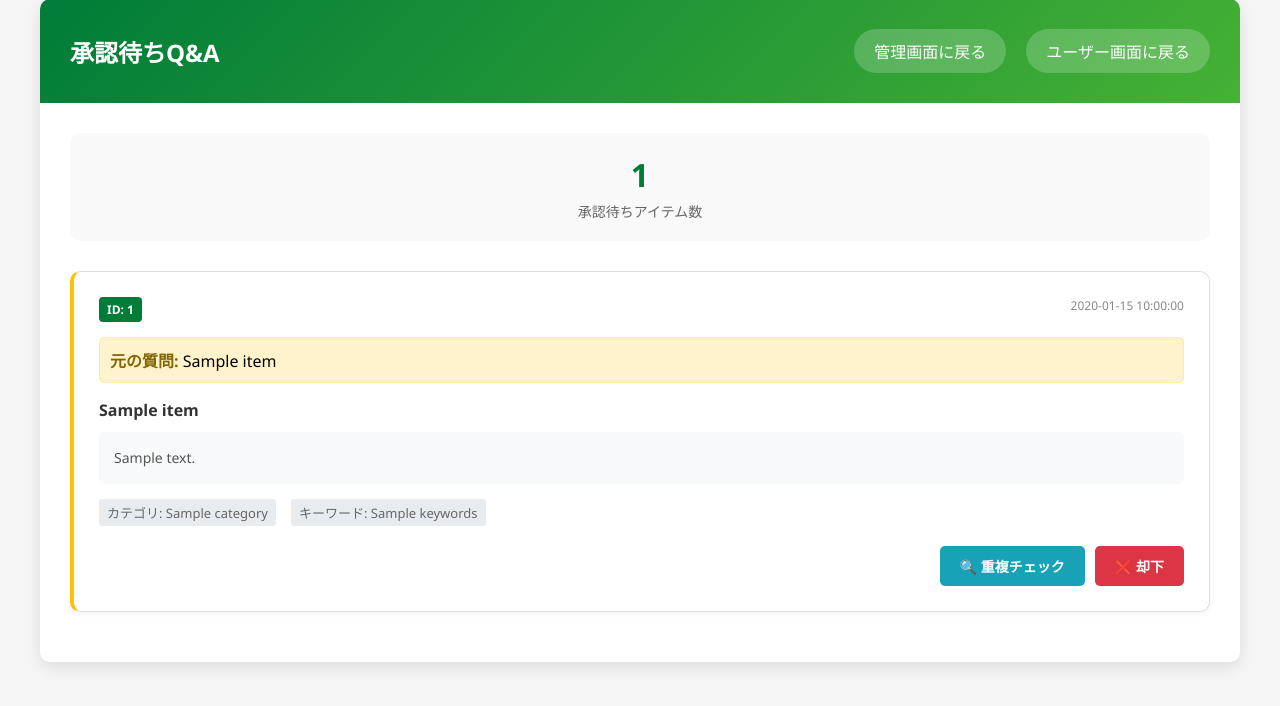
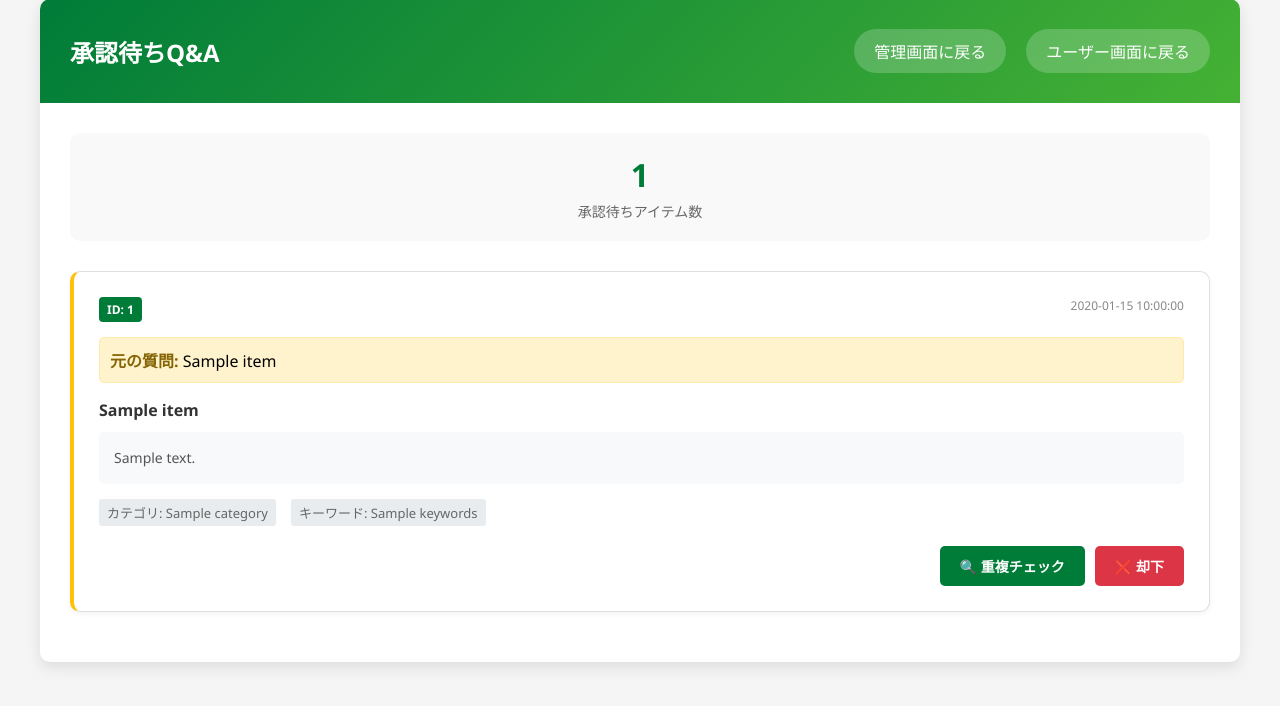
Before and after one commit to kyuwatanabe/faq_system, a Flask app: template templates/review_pending.html in a window 1280 px wide. Shown: the part 21-727 px from the top of the page. Run offline with Flask 3, Linux system fonts and the light colour scheme; the template is opened without the code that fills it: most values are stand-ins (such as "Sample title", 1, 10 or a date in 2020).

Commit message:
Fix button colors and add FAQ generation debugging
- Changed duplicate check button color from blue (#17a2b8) to green (#007c39)
- Added debug logging to mock FAQ generation to track the actual number generated
- This will help identify why only 5 FAQs are generated instead of the requested amount

🤖 Generated with [Claude Code](https://claude.ai/code)

Co-Authored-By: Claude <noreply@anthropic.com>

```diff
--- a/faq_system.py
+++ b/faq_system.py
@@ -793,6 +793,7 @@ class FAQSystem:
 
         # 要求された数だけFAQを生成（基本FAQをベースに繰り返しまたは拡張）
         mock_faqs = []
+        print(f"[DEBUG] モック生成要求数: {num_questions}, 基本FAQ数: {len(base_mock_faqs)}")
         for i in range(num_questions):
             base_faq = base_mock_faqs[i % len(base_mock_faqs)].copy()
             if i >= len(base_mock_faqs):
@@ -800,7 +801,9 @@ class FAQSystem:
                 base_faq['question'] = f"【追加生成】{base_faq['question']}"
                 base_faq['answer'] = f"【モック生成】{base_faq['answer']}"
             mock_faqs.append(base_faq)
+            print(f"[DEBUG] モックFAQ{i+1}生成: {base_faq['question'][:30]}...")
 
+        print(f"[DEBUG] 最終生成数: {len(mock_faqs)}")
         return mock_faqs
 
 
--- a/templates/review_pending.html
+++ b/templates/review_pending.html
@@ -329,7 +329,7 @@
 
                     <div class="action-buttons">
                         <a href="/admin/check_duplicates/{{ item.id }}" class="btn"
-                           style="background: #17a2b8; color: white;">
+                           style="background: #007c39; color: white;">
                             🔍 重複チェック
                         </a>
                         <form method="POST" action="/admin/reject/{{ item.id }}" style="display: inline;">
```
